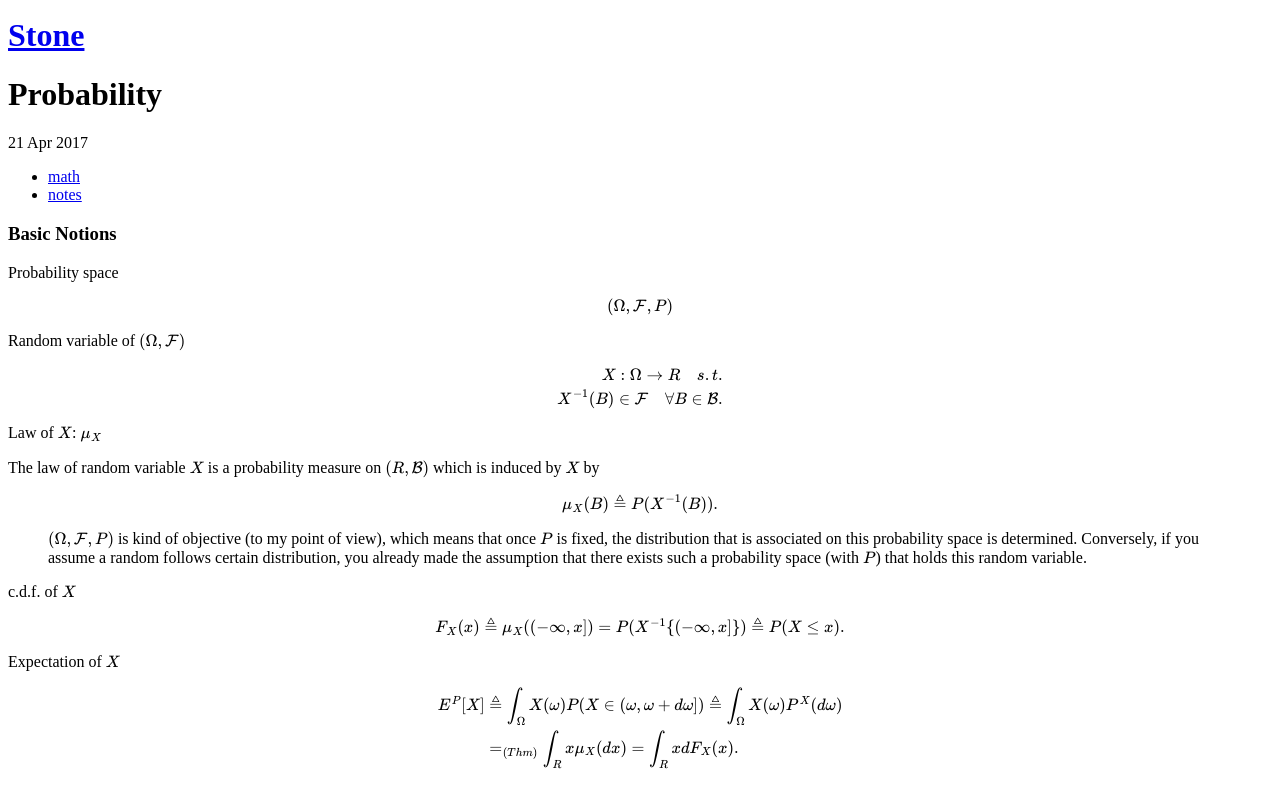
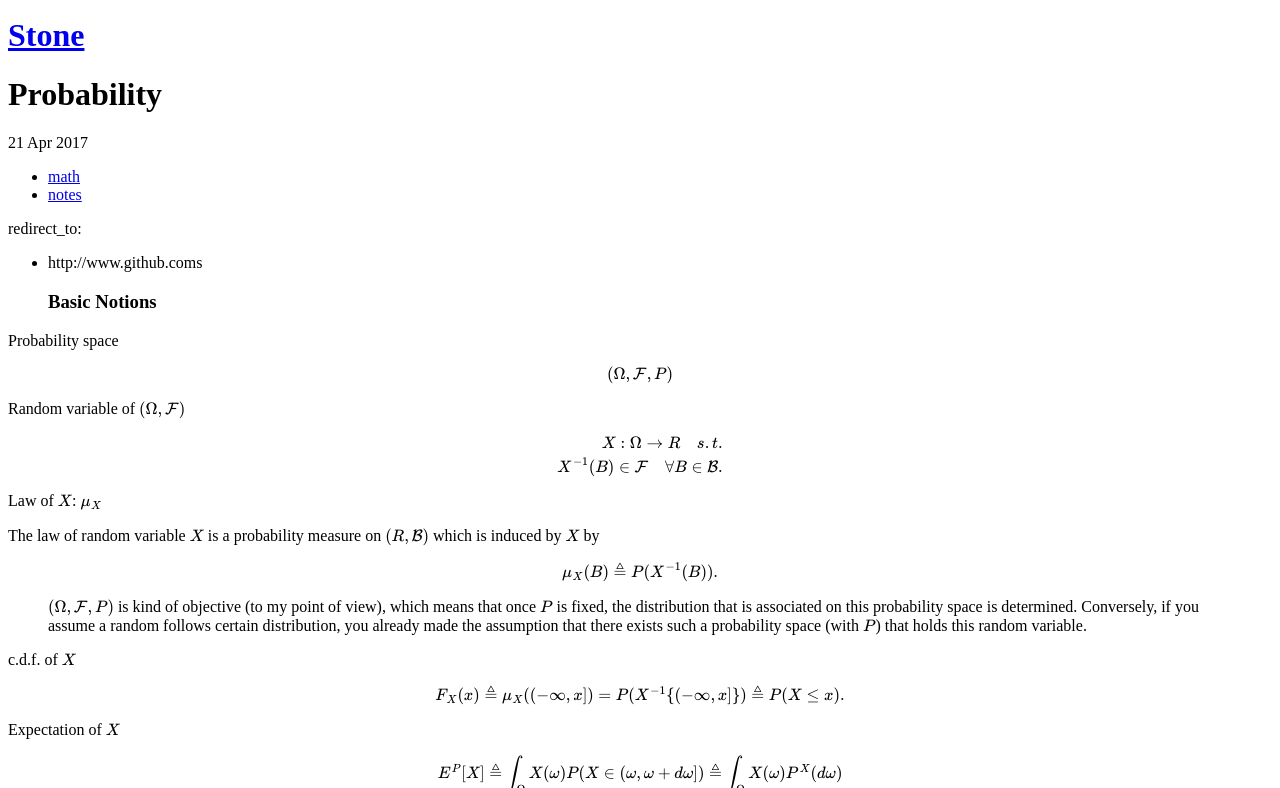
Before and after one commit to scuiaa555/scuiaa555.github.io, a Jekyll site: the page built from _posts/2017-04-21-Probability.md, in a window 1280 px wide and 900 px high, cut to the strip 112-900 px from the top of the window. Built offline with Jekyll 4.4.1, drawn with Linux system fonts in a browser that asks for light colours; formulas are drawn with MathJax 3; comment, search, counter and statistics services are not loaded; some of the changed lines change nothing that is shown.

Commit message:
Modified on Thu Apr 27 11:17:00 HKT 2017

```diff
--- a/_posts/2017-04-21-Probability.md
+++ b/_posts/2017-04-21-Probability.md
@@ -6,10 +6,11 @@ date: 2017-04-21
 tags: [math, notes]
 comments: true
 share: true
-redirect_to:
-  - http://www.github.com
+
 ---
 
+redirect_to:
+  - http://www.github.coms
 ### Basic Notions
 
 Probability space
```
